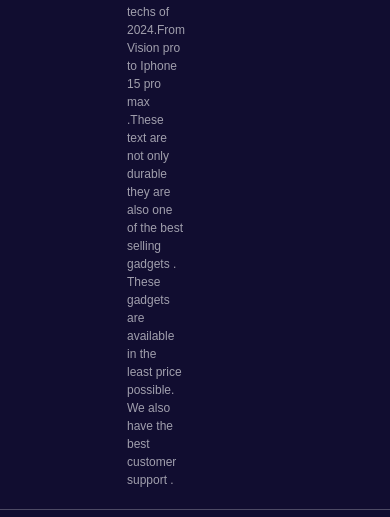
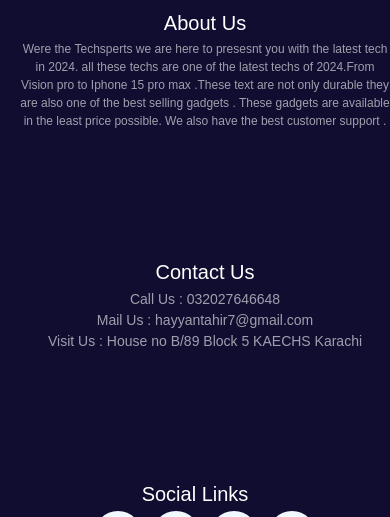
Before and after one commit to hayyantahirr/Techsters, a plain HTML site: page index.html in a window 390 px wide. Shown: the part 5378-5895 px from the top of the page. Drawn offline with nearby package versions, Linux system fonts and the light colour scheme; a web font is replaced by a local one.

Commit message:
media curies added

```diff
--- a/index.html
+++ b/index.html
@@ -299,7 +299,7 @@
     <footer class="footer">
       <div class="main-footer-container">
         <div
-          class="d-flex justify-content-center gap-5 sub-main-footer-container"
+          class="d-flex justify-content-center gap-5 flex-wrap sub-main-footer-container"
         >
           <div class="second-div">
             <ul>
@@ -353,7 +353,7 @@
               >
             </ul>
           </div>
-          <div class="Social-div">
+          <div class="social-div">
             <h3 class="text-style social-links text-center">Social Links</h3>
             <ul class="d-flex justify-content-center gap-3 flex-wrap">
               <li class="item">
@@ -379,8 +379,8 @@
             </ul>
           </div>
         </div>
-        <hr />
-        <p class="terms">terms and condition applied</p>
+        <!-- <hr />
+        <p class="terms">terms and condition applied</p> -->
       </div>
     </footer>
     <script
--- a/style.css
+++ b/style.css
@@ -175,7 +175,7 @@
   opacity: 0.6;
 }
 /* social links  */
-.Social-div {
+.social-div {
   width: 20%;
   margin-top: 50px;
 }
@@ -242,3 +242,17 @@
   font-size: 1.2rem;
   text-align: center;
 }
+/* media curies for footer  */
+@media (max-width: 882px) {
+  .footer .sub-main-footer-container,
+  .footer .main-footer-container,
+  .footer .second-div,
+  .footer .first-div,
+  .footer .third-div,
+  .footer .social-div {
+    display: block;
+    width: 100%;
+    margin-bottom: 40px;
+    text-align: center;
+  }
+}
```
